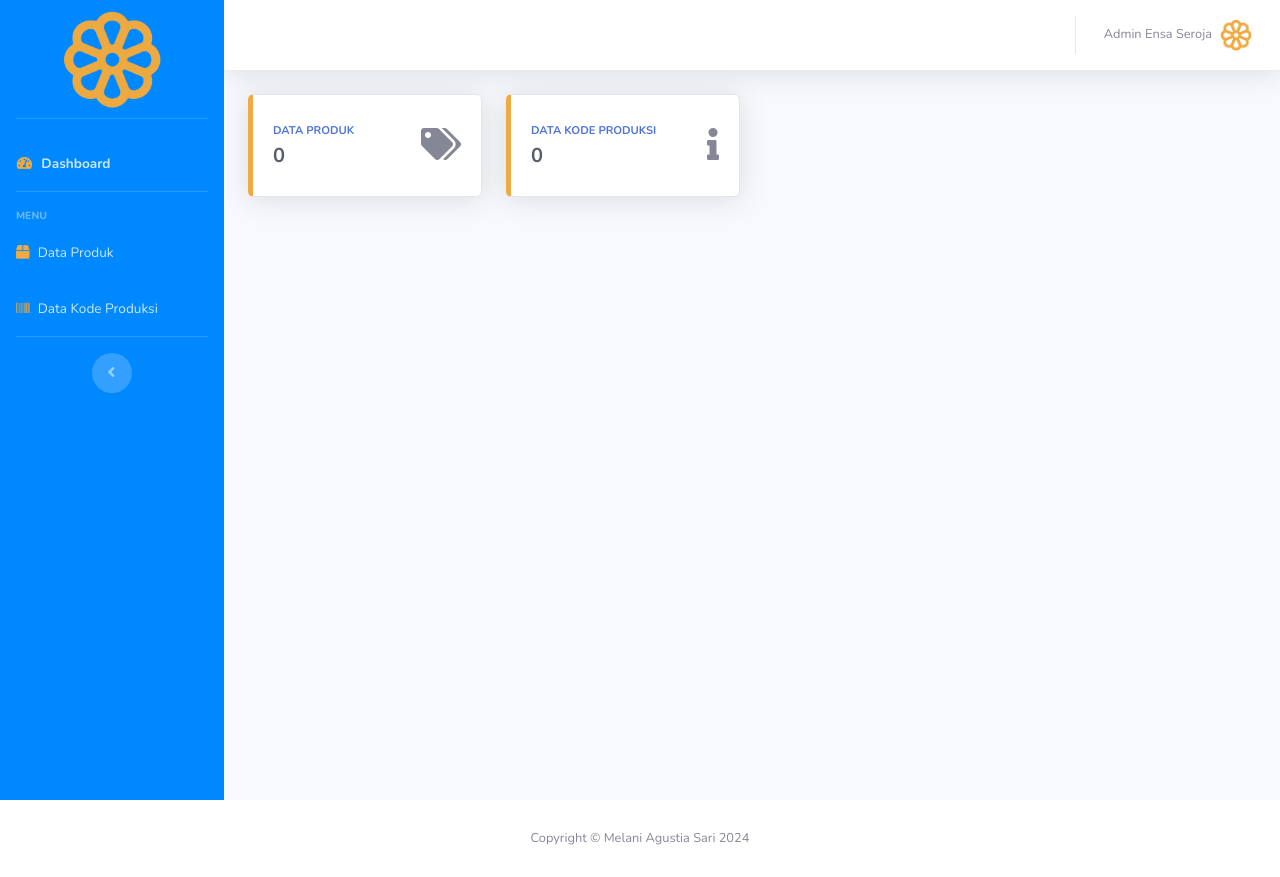
After one commit to fikriks/ensaseroja-web, a CodeIgniter 4 app: the page made by app/Views/dashboard/index.php in a window 1280 px wide. The commit adds this page. Run offline with PHP 8.4 and a stand-in for CodeIgniter, Linux system fonts and the light colour scheme; the template is opened without the code that fills it, so the values that code supplies are empty; some libraries are stand-ins or nearby versions.

```diff
--- a/app/Controllers/Auth.php
+++ b/app/Controllers/Auth.php
@@ -19,7 +19,7 @@ class Auth extends BaseController
         ];
 
         // Menampilkan view 'auth/index' dengan data yang telah disiapkan
-        echo view('auth/index', $data);
+        return view('auth/index', $data);
     }
 
     /**
--- /dev/null
+++ b/app/Views/dashboard/index.php
@@ -0,0 +1,48 @@
+<?= $this->extend('templates/admin') ?>
+
+<?= $this->section('title') ?>
+Dashboard
+<?= $this->endSection() ?>
+
+<?= $this->section('content') ?>
+<div class="container-fluid">
+    <!-- Content Row -->
+    <div class="row">
+        <!-- Earnings (Monthly) Card Example -->
+        <div class="col-xl-3 col-md-6 mb-4">
+            <div class="card shadow h-100 py-2" style="border-left: 5px solid #EFAA41 !important;">
+                <div class="card-body">
+                    <div class="row no-gutters align-items-center">
+                        <div class="col mr-2">
+                            <div class="text-xs font-weight-bold text-primary text-uppercase mb-1">
+                                Data Produk</div>
+                            <div class="h5 mb-0 font-weight-bold text-gray-800"><?= count($produk->getResultArray()) ?></div>
+                        </div>
+                        <div class="col-auto">
+                            <i class="fas fa-tags fa-2x text-black-200"></i>
+                        </div>
+                    </div>
+                </div>
+            </div>
+        </div>
+        <!-- Earnings (Monthly) Card Example -->
+        <div class="col-xl-3 col-md-6 mb-4">
+            <div class="card shadow h-100 py-2" style="border-left: 5px solid #EFAA41 !important;">
+                <div class="card-body">
+                    <div class="row no-gutters align-items-center">
+                        <div class="col mr-2">
+                            <div class="text-xs font-weight-bold text-primary text-uppercase mb-1">
+                                Data Kode Produksi</div>
+                            <div class="h5 mb-0 font-weight-bold text-gray-800"><?= count($batch->getResultArray()) ?></div>
+                        </div>
+                        <div class="col-auto">
+                            <i class="fas fa-info fa-2x text-black-200"></i>
+                        </div>
+                    </div>
+                </div>
+            </div>
+        </div>
+
+    </div>
+</div>
+<?= $this->endSection() ?>
--- /dev/null
+++ b/app/Views/templates/admin.php
@@ -0,0 +1,193 @@
+<!DOCTYPE html>
+<html lang="en">
+
+<head>
+    <meta charset="utf-8">
+    <meta http-equiv="X-UA-Compatible" content="IE=edge">
+    <meta name="viewport" content="width=device-width, initial-scale=1, shrink-to-fit=no">
+    <title><?= $this->renderSection('title') ?> - Ensa Seroja</title>
+    <link rel="icon" type="image/png" href="/favicon-96x96.png" sizes="96x96" />
+    <link rel="icon" type="image/svg+xml" href="/favicon.svg" />
+    <link rel="shortcut icon" href="/favicon.ico" />
+    <link rel="apple-touch-icon" sizes="180x180" href="/apple-touch-icon.png" />
+    <meta name="apple-mobile-web-app-title" content="ENSASEROJA" />
+    <link rel="manifest" href="/site.webmanifest" />
+    <link href="asset/vendor/fontawesome-free/css/all.min.css" rel="stylesheet" type="text/css">
+    <link href="https://fonts.googleapis.com/css?family=Nunito:200,300,400,600,700,800,900" rel="stylesheet">
+    <link href="asset/vendor/datatables/dataTables.bootstrap4.min.css" rel="stylesheet">
+    <link href="asset/css/sb-admin-2.min.css" rel="stylesheet">
+    <style>
+        .btn-primary {
+            background-color: #EFAA41;
+            border: 1px solid rgb(255, 225, 182);
+        }
+
+        .btn-primary:hover {
+            background-color: rgb(255, 153, 0);
+            border: 1px solid rgb(255, 225, 182);
+        }
+
+        .btn-primary:focus {
+            background-color: rgb(255, 153, 0);
+            border: 1px solid rgb(255, 225, 182);
+        }
+    </style>
+
+    <?= $this->renderSection('css') ?>
+</head>
+
+<body id="page-top">
+    <div id="wrapper">
+        <!-- Sidebar -->
+        <ul class="navbar-nav sidebar sidebar-dark accordion" id="accordionSidebar" style="background-color:rgb(0, 136, 255)">
+
+            <!-- Sidebar - Brand -->
+            <a class="sidebar-brand d-flex align-items-center justify-content-center mb-5" href="<?= base_url("home") ?>">
+                <div class="sidebar-logo mt-5">
+                    <img class="img-fluid d-block" src="<?= site_url('asset/img/logo_ensa_seroja.png') ?>" alt="Logo Ensa Seroja" width="100">
+                </div>
+            </a>
+
+            <!-- Divider -->
+            <hr class="sidebar-divider">
+
+            <!-- Nav Item - Dashboard -->
+            <li class="nav-item">
+                <a class="nav-link font-weight-bold" href="<?= base_url('home') ?>">
+                    <i class="fas fa-fw fa-tachometer-alt" style="color: #EFAA41;"></i>
+                    <span>Dashboard</span>
+                </a>
+            </li>
+
+            <!-- Divider -->
+            <hr class="sidebar-divider">
+
+            <!-- Heading -->
+            <div class="sidebar-heading">Menu</div>
+
+            <li class="nav-item">
+                <a class="nav-link" href="<?= base_url('produk') ?>">
+                    <i class="fas fa-box" style="color: #EFAA41;"></i>
+                    <span>Data Produk</span>
+                </a>
+            </li>
+
+            <li class="nav-item">
+                <a class="nav-link" href="<?= base_url('batch') ?>">
+                    <i class="fas fa-barcode" style="color: #EFAA41;"></i>
+                    <span>Data Kode Produksi</span>
+                </a>
+            </li>
+
+            <!-- Divider -->
+            <hr class="sidebar-divider d-none d-md-block">
+
+            <!-- Sidebar Toggler (Sidebar) -->
+            <div class="text-center d-none d-md-inline">
+                <button class="rounded-circle border-0" id="sidebarToggle"></button>
+            </div>
+
+        </ul>
+        <!-- End of Sidebar -->
+        <!-- Content Wrapper -->
+        <div id="content-wrapper" class="d-flex flex-column">
+            <nav class="navbar navbar-expand navbar-light bg-white topbar mb-4 static-top shadow">
+
+                <!-- Sidebar Toggle (Topbar) -->
+                <button id="sidebarToggleTop" class="btn btn-link d-md-none rounded-circle mr-3">
+                    <i class="fa fa-bars"></i>
+                </button>
+                <!-- Topbar Navbar -->
+                <ul class="navbar-nav ml-auto">
+                    <div class="topbar-divider d-none d-sm-block"></div>
+
+                    <!-- Nav Item - User Information -->
+                    <li class="nav-item dropdown no-arrow">
+                        <a class="nav-link dropdown-toggle" href="#" id="userDropdown" role="button"
+                            data-toggle="dropdown" aria-haspopup="true" aria-expanded="false">
+                            <span class="mr-2 d-none d-lg-inline text-gray-600 small">Admin Ensa Seroja</span>
+                            <img class="img-profile rounded w-100"
+                                src="asset/img/logo_ensa_seroja.png">
+                        </a>
+                        <!-- Dropdown - User Information -->
+                        <div class="dropdown-menu dropdown-menu-right shadow animated--grow-in"
+                            aria-labelledby="userDropdown">
+                            <a class="dropdown-item" href="#" data-toggle="modal" data-target="#logoutModal">
+                                <i class="fas fa-sign-out-alt fa-sm fa-fw mr-2 text-gray-400"></i>
+                                Keluar
+                            </a>
+                        </div>
+                    </li>
+                </ul>
+            </nav>
+
+            <!-- Main Content -->
+            <!-- <div id="content" style="flex: 1 0"> -->
+
+            <!-- Topbar -->
+
+            <!-- End of Topbar -->
+
+            <?= $this->renderSection('content') ?>
+
+            <!-- Footer -->
+        </div>
+        <!-- End of Footer -->
+    </div>
+    <!-- End of Content Wrapper -->
+
+    <footer class="sticky-footer bg-white align-self-end w-100">
+        <div class="container my-auto">
+            <div class="copyright text-center my-auto">
+                <span>Copyright &copy; Melani Agustia Sari 2024</span>
+            </div>
+        </div>
+    </footer>
+    <!-- End of Page Wrapper -->
+
+    <!-- Scroll to Top Button-->
+    <a class="scroll-to-top rounded" href="#page-top">
+        <i class="fas fa-angle-up"></i>
+    </a>
+
+    <!-- Logout Modal-->
+    <div class="modal fade" id="logoutModal" tabindex="-1" role="dialog" aria-labelledby="exampleModalLabel"
+        aria-hidden="true">
+        <div class="modal-dialog" role="document">
+            <div class="modal-content">
+                <div class="modal-header">
+                    <h5 class="modal-title" id="exampleModalLabel">Ready to Leave?</h5>
+                    <button class="close" type="button" data-dismiss="modal" aria-label="Close">
+                        <span aria-hidden="true">×</span>
+                    </button>
+                </div>
+                <div class="modal-body">Anda yakin ingin keluar?.</div>
+                <div class="modal-footer">
+                    <button class="btn btn-secondary" type="button" data-dismiss="modal">Tidak</button>
+                    <a class="btn btn-primary" href="<?= base_url('logout') ?>">Keluar</a>
+                </div>
+            </div>
+        </div>
+    </div>
+
+    <!-- Bootstrap core JavaScript-->
+    <script src="asset/jquery-3.4.1.min.js"></script>
+    <script src="asset/vendor/jquery/jquery.min.js"></script>
+    <script src="asset/vendor/bootstrap/js/bootstrap.bundle.min.js"></script>
+
+    <!-- Core plugin JavaScript-->
+    <script src="asset/vendor/jquery-easing/jquery.easing.min.js"></script>
+
+    <!-- Custom scripts for all pages-->
+    <script src="asset/js/sb-admin-2.min.js"></script>
+
+    <script src="asset/vendor/datatables/jquery.dataTables.min.js"></script>
+    <script src="asset/vendor/datatables/dataTables.bootstrap4.min.js"></script>
+
+    <!--my Script-->
+    <script src="asset/js/script.js"></script>
+
+    <?= $this->renderSection('js') ?>
+</body>
+
+</html>
```
Also changed, not shown: app/Controllers/Batch.php (+17 -21 lines), app/Controllers/Home.php (+1 -6 lines), app/Controllers/Produk.php (+17 -22 lines), app/Views/batch/index.php (+14 -20 lines), app/Views/produk/index.php (+16 -5 lines).
